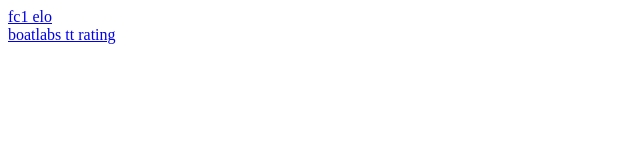
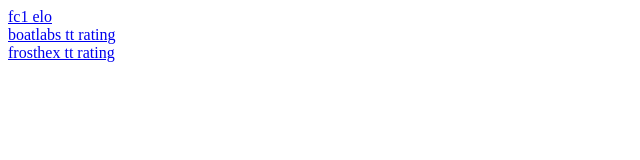
Before and after one commit to ho5h1/ho5h1.github.io, a plain HTML site: page index.html in a window 1280 px wide. Shown: the whole page, without its empty margins (0-640 px from the left). Drawn offline with Linux system fonts and the light colour scheme.

Commit message:
add frosthex tt rating

```diff
--- a/index.html
+++ b/index.html
@@ -1,2 +1,3 @@
 <a href="fc1_elo.html">fc1 elo</a><br>
 <a href="bl_rating.txt">boatlabs tt rating</a><br>
+<a href="fh_rating.txt">frosthex tt rating</a><br>
```
Also changed, not shown: fh_rating.txt (added).
